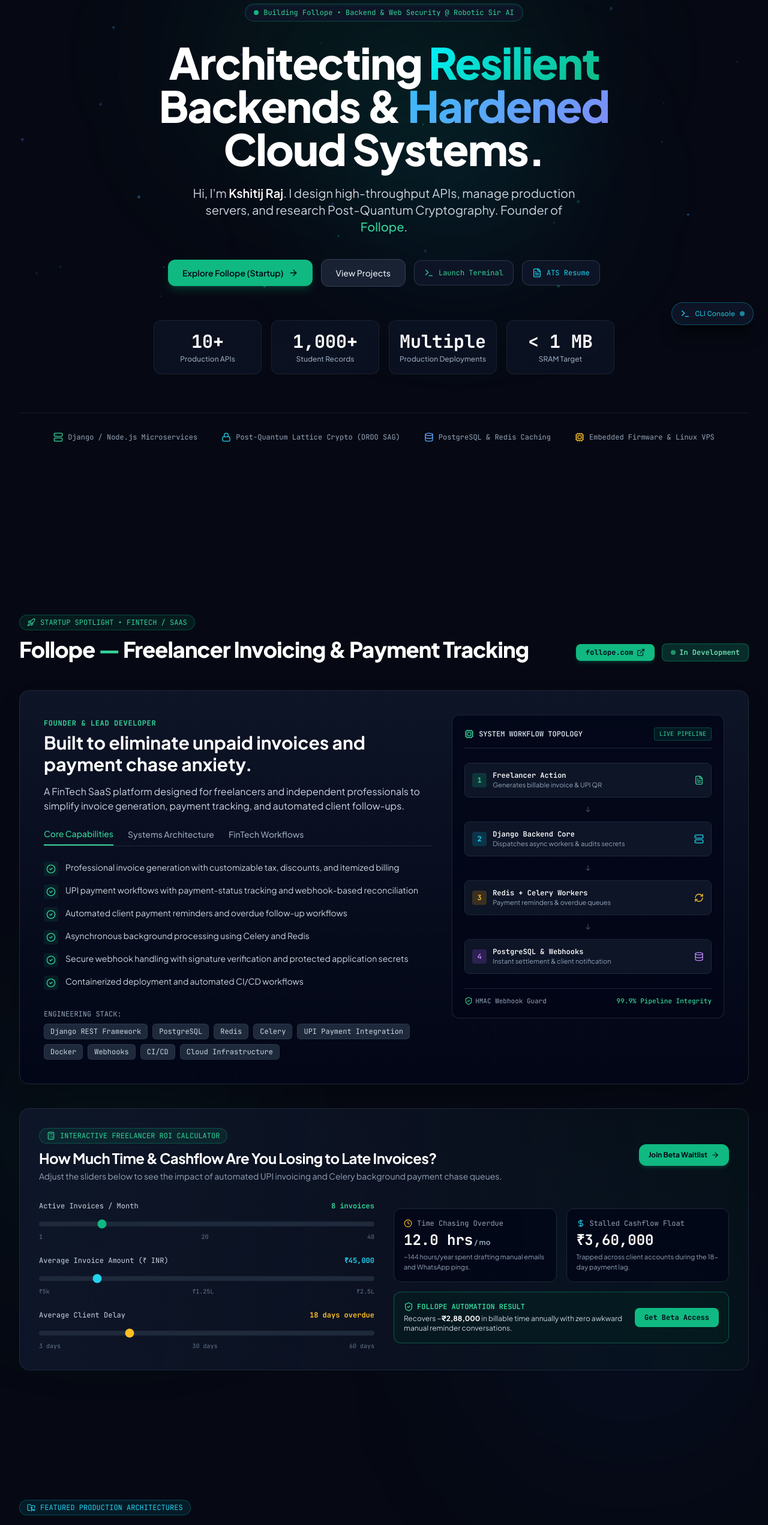
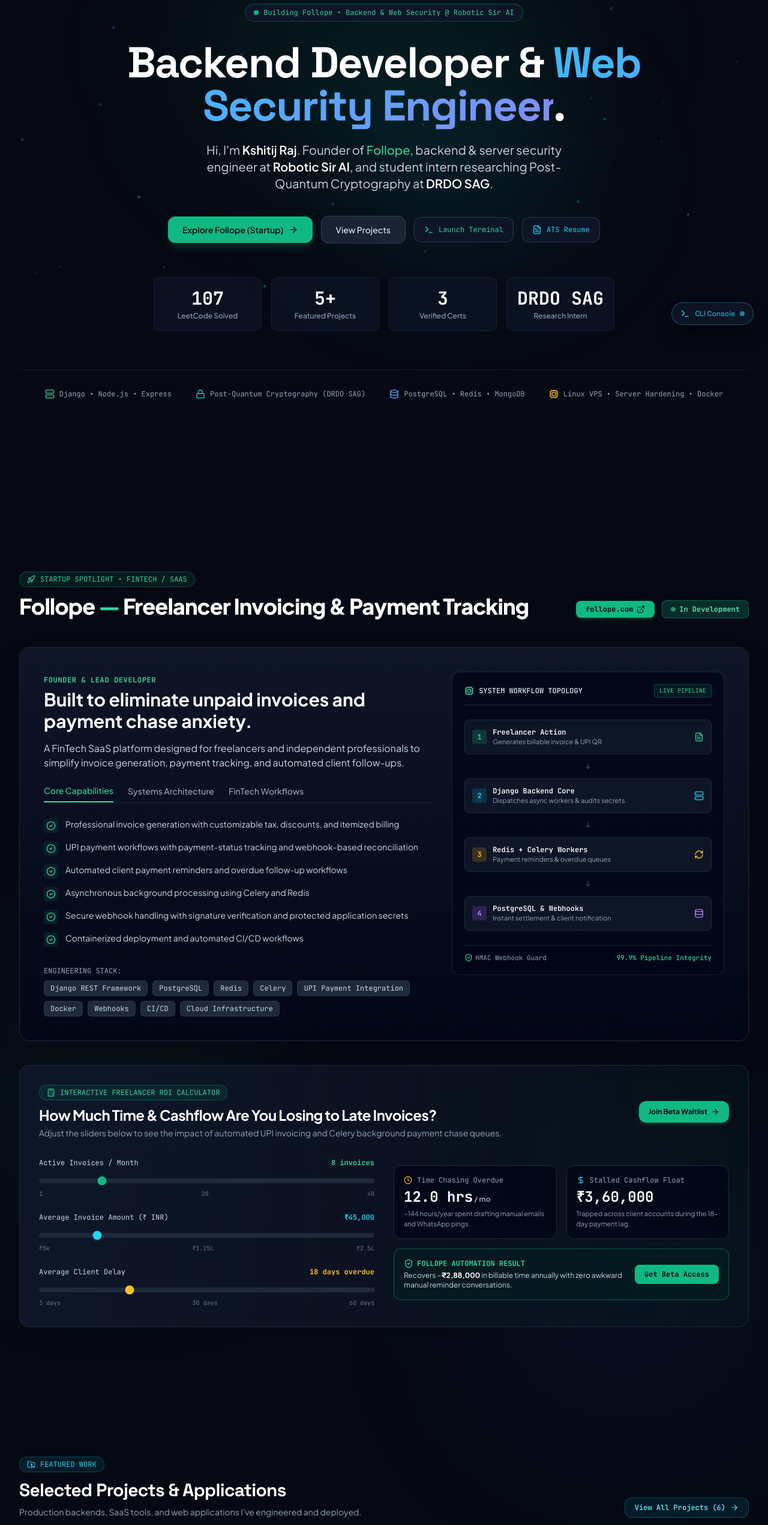
Before and after one commit to Kshitij-Raj-01/portfolio-new, a React (Vite) app: page / in a window 1280 px wide. Shown: the part 234-2777 px from the top of the page at 60% size. Built offline with nearby package versions, Linux system fonts and the light colour scheme.

Commit message:
refactor: replace generic AI buzzword copy with clear, factual developer content and authentic hero headline

```diff
--- a/src/components/CertificationsSection.tsx
+++ b/src/components/CertificationsSection.tsx
@@ -19,13 +19,13 @@
           <div>
             <div className="inline-flex items-center gap-2 px-3 py-1 rounded-full bg-cyan-500/10 border border-cyan-500/30 text-cyan-400 text-xs font-mono mb-3">
               <ShieldCheck className="w-3.5 h-3.5" />
-              <span>ACCREDITATIONS &bull; INDUSTRY &amp; ACADEMIC</span>
+              <span>ACCREDITATIONS &bull; CERTIFICATES</span>
             </div>
             <h2 className="text-3xl sm:text-4xl font-extrabold text-white tracking-tight font-display">
-              Verified Certifications &amp; Accreditations
+              Certifications &amp; Accreditations
             </h2>
             <p className="mt-3 text-slate-400 text-sm sm:text-base max-w-2xl">
-              Professional credentials validating cybersecurity defense, full-stack MERN architecture, and premier IIT/NPTEL computer science foundations.
+              Verified certifications from Google (Coursera), Pregrad, and NPTEL in cybersecurity, MERN stack development, and computer science fundamentals.
             </p>
           </div>
 
--- a/src/components/ExperienceTimeline.tsx
+++ b/src/components/ExperienceTimeline.tsx
@@ -10,13 +10,13 @@
         <div className="max-w-2xl mb-14">
           <div className="inline-flex items-center gap-2 px-3 py-1 rounded-full bg-cyan-500/10 border border-cyan-500/30 text-cyan-400 text-xs font-mono mb-3">
             <Briefcase className="w-3.5 h-3.5" />
-            <span>TRACK RECORD</span>
+            <span>EXPERIENCE</span>
           </div>
           <h2 className="text-3xl sm:text-4xl font-extrabold text-white tracking-tight">
-            Work Experience &amp; Research Roles
+            Work Experience
           </h2>
           <p className="mt-3 text-slate-400 text-sm sm:text-base">
-            From defence-grade cryptographic research at DRDO to production cloud infrastructure &amp; backend engineering.
+            Roles spanning backend development and server management at Robotic Sir AI, Post-Quantum Cryptography research at DRDO SAG, and full-stack development.
           </p>
         </div>
 
--- a/src/components/Hero.tsx
+++ b/src/components/Hero.tsx
@@ -27,15 +27,15 @@
           </div>
 
           {/* Main Title */}
-          <h1 className="text-4xl sm:text-6xl lg:text-7xl font-extrabold tracking-tight text-white mb-6 leading-[1.1]">
-            Architecting <span className="gradient-text-emerald">Resilient</span> Backends &amp;{' '}
-            <span className="gradient-text-cyan">Hardened</span> Cloud Systems.
+          <h1 className="text-4xl sm:text-6xl lg:text-7xl font-extrabold tracking-tight text-white mb-6 leading-[1.15] font-display">
+            Backend Developer &amp;{' '}
+            <span className="gradient-text-cyan">Web Security Engineer</span>.
           </h1>
 
           {/* Subtitle */}
           <p className="text-base sm:text-xl text-slate-300 max-w-2xl mx-auto mb-10 leading-relaxed">
-            Hi, I'm <strong className="text-white font-semibold">Kshitij Raj</strong>. I design high-throughput APIs, manage production servers, and research Post-Quantum Cryptography. Founder of{' '}
-            <a href="#follope" className="text-emerald-400 hover:underline font-medium">Follope</a>.
+            Hi, I'm <strong className="text-white font-semibold">Kshitij Raj</strong>. Founder of{' '}
+            <a href="#follope" className="text-emerald-400 hover:underline font-medium">Follope</a>, backend &amp; server security engineer at <strong className="text-white font-semibold">Robotic Sir AI</strong>, and student intern researching Post-Quantum Cryptography at <strong className="text-white font-semibold">DRDO SAG</strong>.
           </p>
 
           {/* CTAs */}
@@ -92,19 +92,19 @@
         <div className="mt-16 pt-8 border-t border-slate-800/60 flex flex-wrap items-center justify-center gap-6 sm:gap-10 text-xs font-mono text-slate-400">
           <div className="flex items-center gap-2">
             <Server className="w-4 h-4 text-emerald-400" />
-            <span>Django / Node.js Microservices</span>
+            <span>Django &bull; Node.js &bull; Express</span>
           </div>
           <div className="flex items-center gap-2">
             <Lock className="w-4 h-4 text-cyan-400" />
-            <span>Post-Quantum Lattice Crypto (DRDO SAG)</span>
+            <span>Post-Quantum Cryptography (DRDO SAG)</span>
           </div>
           <div className="flex items-center gap-2">
             <Database className="w-4 h-4 text-blue-400" />
-            <span>PostgreSQL &amp; Redis Caching</span>
+            <span>PostgreSQL &bull; Redis &bull; MongoDB</span>
           </div>
           <div className="flex items-center gap-2">
             <Cpu className="w-4 h-4 text-amber-400" />
-            <span>Embedded Firmware &amp; Linux VPS</span>
+            <span>Linux VPS &bull; Server Hardening &bull; Docker</span>
           </div>
         </div>
       </div>
--- a/src/components/ResearchSection.tsx
+++ b/src/components/ResearchSection.tsx
@@ -13,10 +13,10 @@
             <span>RESEARCH &amp; HONORS</span>
           </div>
           <h2 className="text-3xl sm:text-4xl font-extrabold text-white tracking-tight">
-            Academic Research &amp; Hackathon Awards
+            Research &amp; Achievements
           </h2>
           <p className="mt-3 text-slate-400 text-sm sm:text-base">
-            Exploring algorithmic breakthroughs at the intersection of classical mathematical formulations and quantum-resilient security.
+            Research paper presentations, hackathon awards, and technical mentorship.
           </p>
         </div>
 
--- a/src/components/SkillsRadar.tsx
+++ b/src/components/SkillsRadar.tsx
@@ -29,13 +29,13 @@
         <div className="max-w-2xl mb-14">
           <div className="inline-flex items-center gap-2 px-3 py-1 rounded-full bg-emerald-500/10 border border-emerald-500/30 text-emerald-400 text-xs font-mono mb-3">
             <Cpu className="w-3.5 h-3.5" />
-            <span>TECHNICAL CAPABILITIES</span>
+            <span>SKILLS &amp; TOOLS</span>
           </div>
           <h2 className="text-3xl sm:text-4xl font-extrabold text-white tracking-tight">
-            Systems, Security &amp; Engineering Stack
+            Skills &amp; Technologies
           </h2>
           <p className="mt-3 text-slate-400 text-sm sm:text-base">
-            Proficiencies across modern distributed backends, post-quantum crypto research, and cloud infrastructure.
+            Languages, backend frameworks, databases, security tools, and developer platforms I work with.
           </p>
         </div>
 
--- a/src/data/portfolioData.ts
+++ b/src/data/portfolioData.ts
@@ -43,7 +43,7 @@
   name: 'Kshitij Raj',
   title: 'Backend Developer & Web Security Engineer',
   tagline:
-    'Building resilient backend systems, secure APIs, and scalable cloud infrastructure.',
+    'Building reliable backends, managing server infrastructure, and securing web applications.',
   status:
     'Building Follope | Backend Developer & Web Security @ Robotic Sir AI | DRDO SAG Intern',
   email: 'rajkshitijsss06@gmail.com',
@@ -74,10 +74,10 @@
   },
 
   stats: [
-    { label: 'Production APIs', value: '10+' },
-    { label: 'Student Records', value: '1,000+' },
-    { label: 'Production Deployments', value: 'Multiple' },
-    { label: 'SRAM Target', value: '< 1 MB' }
+    { label: 'LeetCode Solved', value: '107' },
+    { label: 'Featured Projects', value: '5+' },
+    { label: 'Verified Certs', value: '3' },
+    { label: 'Research Intern', value: 'DRDO SAG' }
   ]
 };
 
--- a/src/pages/CertificationsPage.tsx
+++ b/src/pages/CertificationsPage.tsx
@@ -10,13 +10,13 @@
       <div className="max-w-7xl mx-auto px-4 sm:px-6 lg:px-8 mb-4">
         <div className="inline-flex items-center gap-2 px-3 py-1 rounded-full bg-cyan-500/10 border border-cyan-500/30 text-cyan-400 text-xs font-mono mb-3">
           <ShieldCheck className="w-3.5 h-3.5" />
-          <span>VERIFIED ACCREDITATIONS &bull; PDF CERTIFICATES</span>
+          <span>ACCREDITATIONS &bull; CERTIFICATES</span>
         </div>
         <h1 className="text-3xl sm:text-5xl font-black text-white tracking-tight font-display">
-          Verified Credentials &amp; Certifications
+          Certifications &amp; Accreditations
         </h1>
         <p className="mt-3 text-slate-400 text-sm sm:text-base max-w-3xl leading-relaxed">
-          Industry accreditations and academic certifications validating hands-on cybersecurity defense, Linux VPS administration, full-stack MERN production systems, and IIT computer science foundations.
+          Verified certificates from Google (via Coursera), Pregrad, and NPTEL in cybersecurity, full-stack MERN development, and computer science fundamentals.
         </p>
 
         {/* Verification Metadata Bar */}
--- a/src/pages/ContactPage.tsx
+++ b/src/pages/ContactPage.tsx
@@ -10,13 +10,13 @@
       <div className="max-w-7xl mx-auto px-4 sm:px-6 lg:px-8 mb-4">
         <div className="inline-flex items-center gap-2 px-3 py-1 rounded-full bg-cyan-500/10 border border-cyan-500/30 text-cyan-400 text-xs font-mono mb-3">
           <Mail className="w-3.5 h-3.5" />
-          <span>DIRECT DISPATCH &bull; COLLABORATION &bull; HIRING</span>
+          <span>CONTACT</span>
         </div>
         <h1 className="text-3xl sm:text-5xl font-black text-white tracking-tight font-display">
-          Get in Touch &amp; Hire
+          Get in Touch
         </h1>
         <p className="mt-3 text-slate-400 text-sm sm:text-base max-w-3xl leading-relaxed">
-          Available for backend engineering opportunities, server security &amp; hardening audits, FinTech architecture consultation via Follope, and Post-Quantum cryptographic research collaborations.
+          Open to backend engineering roles, server management projects, and technical discussions.
         </p>
 
         {/* Contact Status HUD */}
--- a/src/pages/HomePage.tsx
+++ b/src/pages/HomePage.tsx
@@ -34,13 +34,13 @@
           <div>
             <div className="inline-flex items-center gap-2 px-3 py-1 rounded-full bg-cyan-500/10 border border-cyan-500/30 text-cyan-400 text-xs font-mono mb-3">
               <FolderGit2 className="w-3.5 h-3.5" />
-              <span>FEATURED PRODUCTION ARCHITECTURES</span>
+              <span>FEATURED WORK</span>
             </div>
             <h2 className="text-2xl sm:text-3xl font-extrabold text-white tracking-tight font-display">
-              Engineered Systems &amp; Deployments
+              Selected Projects &amp; Applications
             </h2>
             <p className="mt-2 text-slate-400 text-sm max-w-xl">
-              A curated selection of production backends, SaaS infrastructure, and embedded prototypes.
+              Production backends, SaaS tools, and web applications I've engineered and deployed.
             </p>
           </div>
 
@@ -48,7 +48,7 @@
             to="/projects"
             className="mt-4 md:mt-0 inline-flex items-center gap-2 px-4 py-2 rounded-xl bg-cyan-500/10 hover:bg-cyan-500/20 border border-cyan-500/30 text-cyan-300 hover:text-white font-mono text-xs font-semibold transition-all group"
           >
-            <span>Explore All Projects ({PROJECTS.length})</span>
+            <span>View All Projects ({PROJECTS.length})</span>
             <ArrowRight className="w-3.5 h-3.5 transition-transform group-hover:translate-x-1" />
           </Link>
         </div>
@@ -118,13 +118,13 @@
             <div>
               <div className="inline-flex items-center gap-2 px-3 py-1 rounded-full bg-cyan-500/10 border border-cyan-500/30 text-cyan-400 text-xs font-mono mb-3">
                 <ShieldCheck className="w-3.5 h-3.5" />
-                <span>ACCREDITED INDUSTRY CREDENTIALS</span>
+                <span>VERIFIED CERTIFICATIONS</span>
               </div>
               <h2 className="text-2xl sm:text-3xl font-extrabold text-white tracking-tight font-display mb-2">
-                Verified Certifications &amp; PDF Viewer
+                Certifications &amp; Accreditations
               </h2>
               <p className="text-slate-300 text-sm max-w-xl leading-relaxed">
-                Explore verified credentials in Google Cybersecurity, Pregrad MERN Stack Architecture, and NPTEL IIT computer science foundations with embedded interactive PDF previews.
+                Verified certifications in Google Cybersecurity, Pregrad MERN Stack, and NPTEL IIT Computer Science with interactive PDF document previews.
               </p>
 
               <div className="flex flex-wrap gap-2 mt-4">
--- a/src/pages/LabsPage.tsx
+++ b/src/pages/LabsPage.tsx
@@ -11,13 +11,13 @@
       <div className="max-w-7xl mx-auto px-4 sm:px-6 lg:px-8">
         <div className="inline-flex items-center gap-2 px-3 py-1 rounded-full bg-cyan-500/10 border border-cyan-500/30 text-cyan-400 text-xs font-mono mb-3">
           <Cpu className="w-3.5 h-3.5" />
-          <span>INTERACTIVE DEFENSE &bull; CRYPTOGRAPHIC SIMULATIONS</span>
+          <span>INTERACTIVE LABS &bull; SIMULATIONS</span>
         </div>
         <h1 className="text-3xl sm:text-5xl font-black text-white tracking-tight font-display">
-          Security Sandbox &amp; Crypto Labs
+          Security Labs &amp; Crypto Demos
         </h1>
         <p className="mt-3 text-slate-400 text-sm sm:text-base max-w-3xl leading-relaxed">
-          Interactive simulation environments demonstrating post-quantum mathematical resistance, ancient Vedic multiplication cycle reduction, defensive application security sandboxes, and an arcade firewall defender game.
+          Interactive demonstrations of post-quantum cryptography, Vedic mathematics multiplication, defensive web security practices, and a firewall arcade game.
         </p>
       </div>
 
--- a/src/pages/NotesPage.tsx
+++ b/src/pages/NotesPage.tsx
@@ -9,13 +9,13 @@
       <div className="max-w-7xl mx-auto px-4 sm:px-6 lg:px-8 mb-4">
         <div className="inline-flex items-center gap-2 px-3 py-1 rounded-full bg-emerald-500/10 border border-emerald-500/30 text-emerald-400 text-xs font-mono mb-3">
           <BookOpen className="w-3.5 h-3.5" />
-          <span>TECHNICAL WRITE-UPS &bull; ARCHITECTURAL LOGS</span>
+          <span>TECHNICAL NOTES &bull; WRITE-UPS</span>
         </div>
         <h1 className="text-3xl sm:text-5xl font-black text-white tracking-tight font-display">
-          Engineering Notes &amp; Systems Logs
+          Engineering Notes
         </h1>
         <p className="mt-3 text-slate-400 text-sm sm:text-base max-w-3xl leading-relaxed">
-          Deep-dive technical notes, code snippets, post-mortems, and algorithmic analyses from building production backends, adapting cryptographic algorithms to resource-constrained hardware, and distributed queue engineering.
+          Technical notes, code examples, and write-ups on backend architecture, microcontroller memory optimization, and cryptographic algorithms.
         </p>
 
         {/* Quick Highlights Bar */}
```
Also changed, not shown: src/pages/ProjectsPage.tsx (+10 -10 lines).
